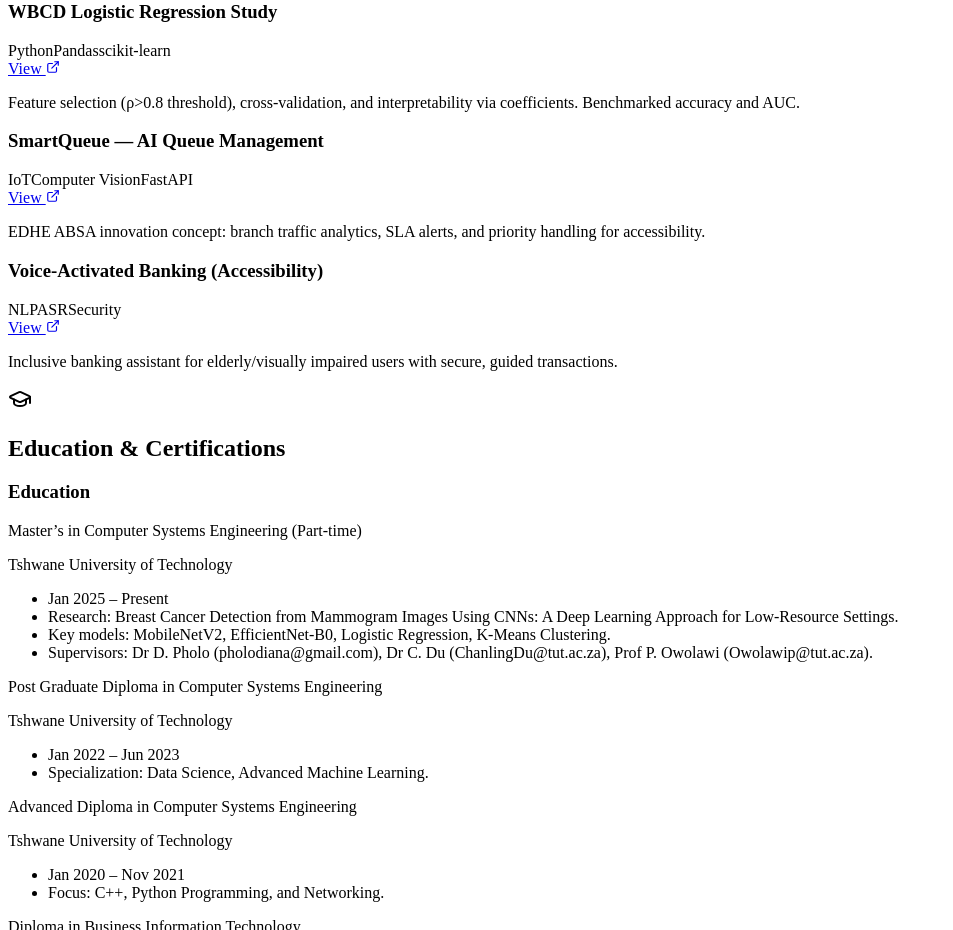
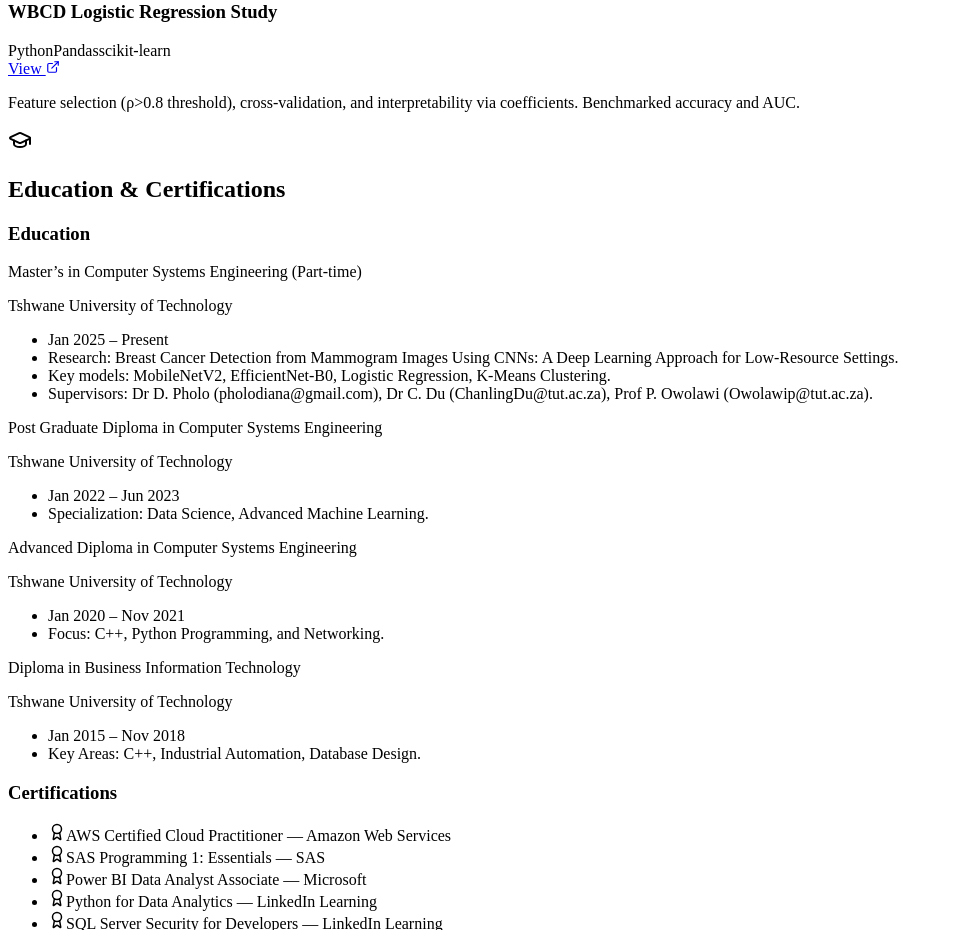
Before and after one commit to ThembelihleMncube/thembi-portfolio, a React (Vite) app: page / in a window 1280 px wide. Shown: the part 2820-3750 px from the top of the page, without its empty margins (0-953 px from the left). Built offline with nearby package versions, Linux system fonts and the light colour scheme; the HTML template or start-up script is replaced by a standard one.

Commit message:
Update App.jsx

```diff
--- a/src/App.jsx
+++ b/src/App.jsx
@@ -66,20 +66,6 @@ const PROJECTS = [
     badges: ["Python", "Pandas", "scikit-learn"],
     description:
       "Feature selection (ρ>0.8 threshold), cross-validation, and interpretability via coefficients. Benchmarked accuracy and AUC.",
-    link: "#",
-  },
-  {
-    title: "SmartQueue — AI Queue Management",
-    badges: ["IoT", "Computer Vision", "FastAPI"],
-    description:
-      "EDHE ABSA innovation concept: branch traffic analytics, SLA alerts, and priority handling for accessibility.",
-    link: "#",
-  },
-  {
-    title: "Voice-Activated Banking (Accessibility)",
-    badges: ["NLP", "ASR", "Security"],
-    description:
-      "Inclusive banking assistant for elderly/visually impaired users with secure, guided transactions.",
     link: "#",
   },
 ];
```
